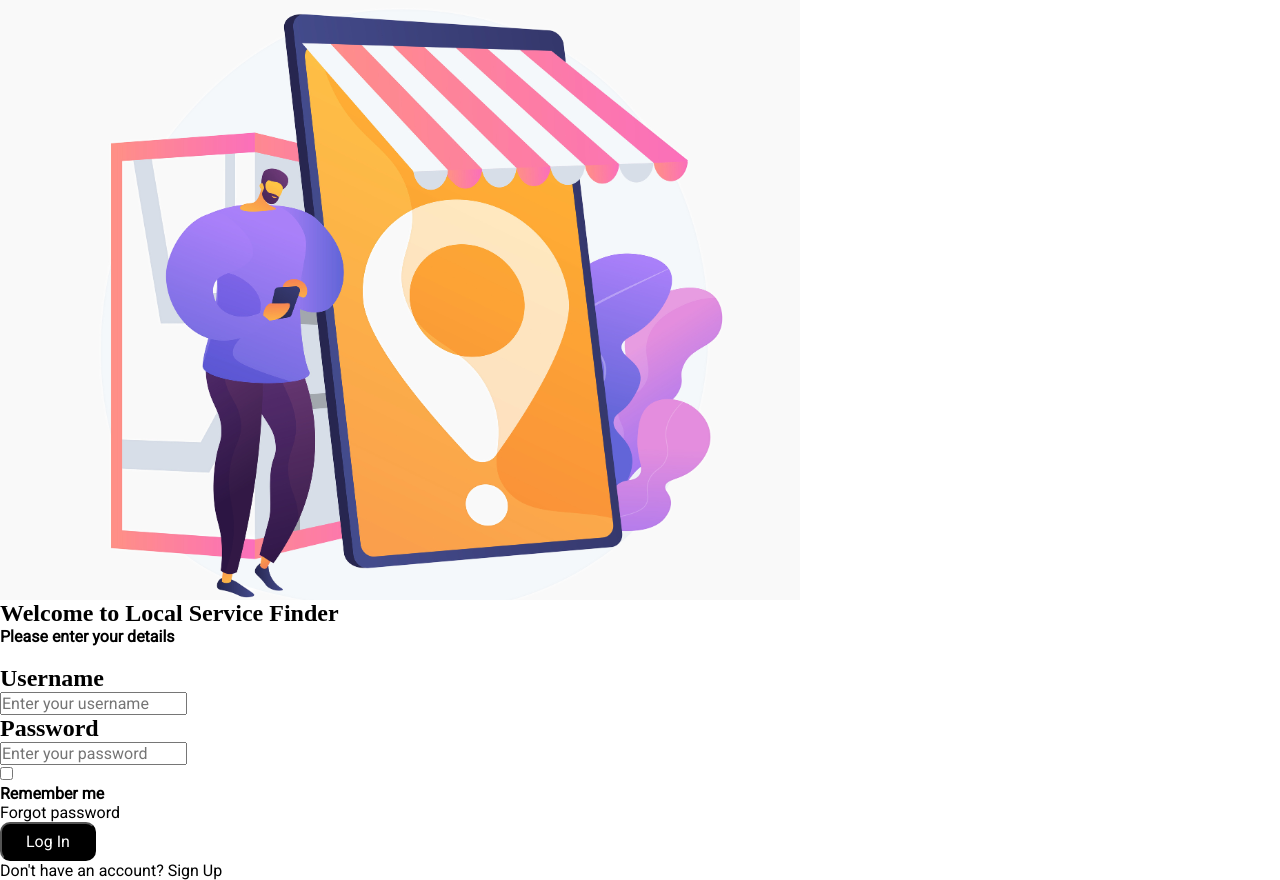
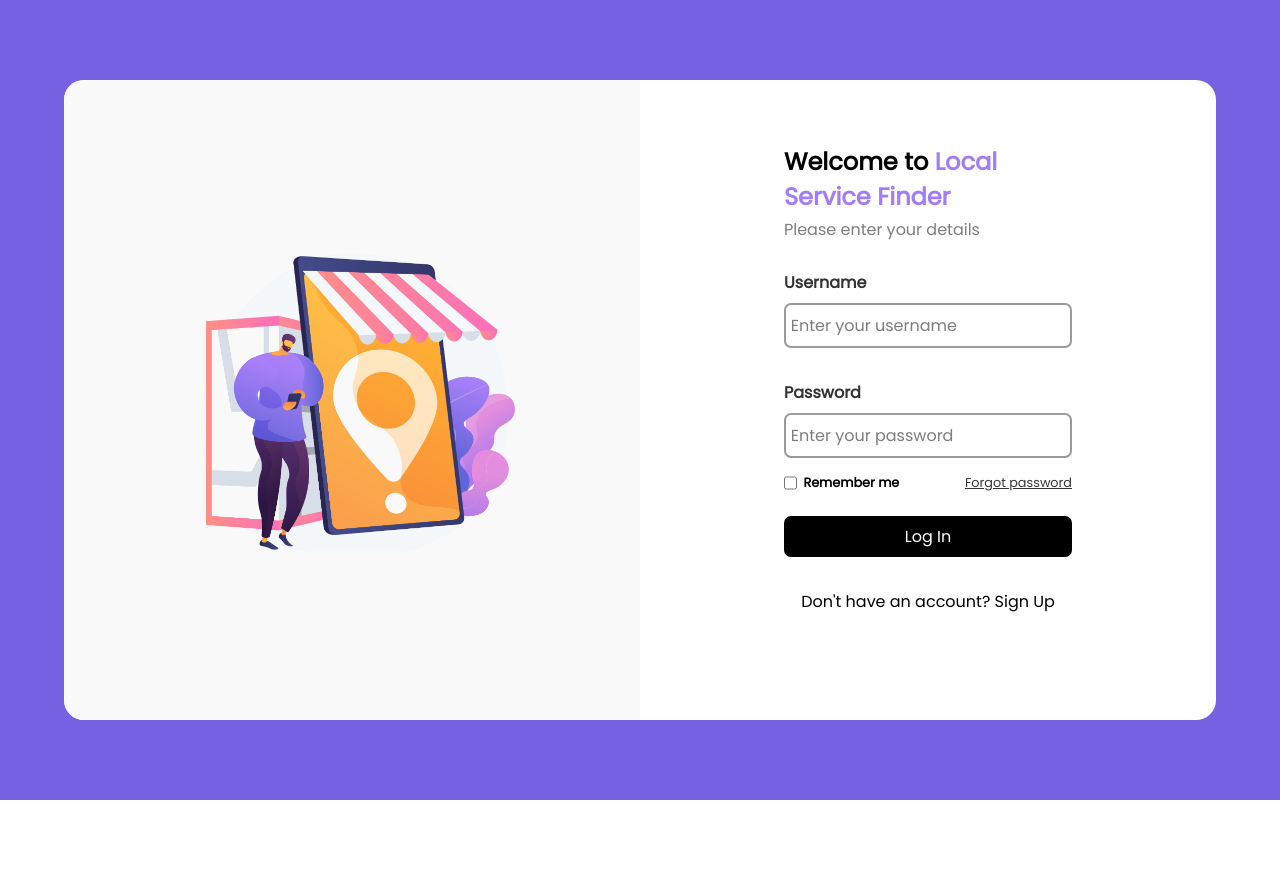
Before and after one commit to SohamChakraborty2/LocalServiceFinder, a React (Vite) app: page /login in a window 1280 px wide. After the commit the page ends 800 px from the top, so only its background shows below. Built offline with nearby package versions, Linux system fonts and the light colour scheme; a web font is replaced by a local one.

Commit message:
Updated styles fo sign_up

```diff
--- a/package.json
+++ b/package.json
@@ -25,6 +25,6 @@
     "eslint-plugin-react": "^7.33.2",
     "eslint-plugin-react-hooks": "^4.6.0",
     "eslint-plugin-react-refresh": "^0.4.4",
-    "vite": "^5.0.0"
+    "vite": "^5.0.10"
   }
 }
--- a/src/components/Sign Up Page/login.jsx
+++ b/src/components/Sign Up Page/login.jsx
@@ -1,7 +1,7 @@
 import React, { useState } from "react";
-// import "../../styles/Sign Up Page/login.css";
+import "../../styles/Sign Up Page/login.css";
 import { Link, useNavigate } from "react-router-dom";
-import finder from '../../assets/finder1.png'
+import finder from "../../assets/finder1.png";
 const Login = () => {
   const [username, setUsername] = useState("");
   const [password, setPassword] = useState("");
@@ -30,7 +30,7 @@ const Login = () => {
   };
 
   return (
-    <div className="background">
+    <div id="background">
       <div className="flex float_card">
         <div className="image">
           <img src={finder} alt="Local Service Finder"></img>
@@ -65,7 +65,7 @@ const Login = () => {
             </label>
             <br />
             <div className="rem_forgot">
-              <label className="flex">
+              <label className="rem_flex">
                 <input className="checkbox_input" type="checkbox" />
                 <h4>Remember me</h4>
               </label>
--- a/src/components/Sign Up Page/provider_signup.jsx
+++ b/src/components/Sign Up Page/provider_signup.jsx
@@ -1,9 +1,9 @@
 // ProviderSignUp.js
 
 import React, { useState } from "react";
-// import "../../styles/Sign Up Page/provider_signup.css";
+import "../../styles/Sign Up Page/provider_signup.css";
 import { Link, useNavigate } from "react-router-dom";
-import finder from '../../assets/finder1.png'
+import finder from "../../assets/finder1.png";
 const ProviderSignUp = () => {
   const [businessName, setBusinessName] = useState("");
   const [services, setServices] = useState([]);
@@ -27,13 +27,13 @@ const ProviderSignUp = () => {
     }
   };
   return (
-    <div className="background">
+    <div id="background">
       <div className="flex float_card">
         <div className="image">
           <img src={finder} alt="Local Service Finder"></img>
         </div>
         <div className="provider_signup">
-          <h2>Additional Information</h2>
+          <h2 className="provider_signup_h2">Additional Information</h2>
           <form className="Provider_signup_form">
             <label className="Buisness_name">
               <h2>Business Name</h2>
--- a/src/components/Sign Up Page/signup.jsx
+++ b/src/components/Sign Up Page/signup.jsx
@@ -1,10 +1,10 @@
 // SignUp.js
 
 import React, { useState } from "react";
-// import "../../styles/Sign Up Page/signup.css";
+import "../../styles/Sign Up Page/signup.css";
 import { Link, useNavigate } from "react-router-dom";
-import finder from '../../assets/finder1.png'
-import arrow from '../../assets/arrow.svg'
+import finder from "../../assets/finder1.png";
+import arrow from "../../assets/arrow.svg";
 const SignUp = () => {
   const [firstName, setFirstName] = useState("");
   const [lastName, setLastName] = useState("");
@@ -45,7 +45,7 @@ const SignUp = () => {
   };
 
   return (
-    <div className="background">
+    <div id="background">
       <div className="flex float_card">
         <div className="image">
           <img src={finder} alt="Local Service Finder"></img>
@@ -63,7 +63,6 @@ const SignUp = () => {
             <div className="first_row">
               <label className="first_name">
                 <h2>First Name</h2>
-
                 <input
                   className="first_name_text_input"
                   type="text"
@@ -74,7 +73,6 @@ const SignUp = () => {
 
               <label className="last_name">
                 <h2>Last Name</h2>
-
                 <input
                   className="last_name_text_input"
                   type="text"
--- /dev/null
+++ b/src/styles/Sign Up Page/login.css
@@ -0,0 +1,171 @@
+/* css reset */
+@import url('https://fonts.googleapis.com/css2?family=Poppins&display=swap');
+
+*,
+*::before,
+*::after {
+    box-sizing: border-box;
+    margin: 0;
+    padding: 0;
+}
+
+img,
+picture,
+svg,
+video {
+    display: block;
+    max-width: 100%;
+}
+
+input,
+textarea,
+button,
+select {
+    font: inherit;
+}
+
+body {
+    min-height: 100vh;
+}
+
+#background {
+    font-family: 'Poppins', sans-serif;
+    background-color: #7762e3;
+    min-height: 100vh;
+    display: flex;
+    align-items: center;
+    justify-content: center;
+}
+
+#background>.float_card {
+    font-family: 'Poppins', sans-serif;
+    width: 90%;
+    height: 80vh;
+    background-color: white;
+    border-radius: 20px;
+}
+
+#background>.flex {
+    display: flex;
+}
+
+#background>.flex>.image {
+    width: 50%;
+    border-radius: 20px 0 0 20px;
+    background-color: #f9f9f9;
+    display: flex;
+    justify-content: center;
+    align-items: center;
+}
+
+#background>.flex>.image>img {
+    width: 70%;
+}
+
+.float_card>.login {
+    width: 50%;
+    font-family: 'Poppins', sans-serif;
+    display: flex;
+    flex-direction: column;
+    padding: 0 9em;
+}
+
+.float_card>.login>.login_h2 {
+    font-family: 'Poppins', sans-serif;
+    font-size: 1.5rem;
+    margin-top: 4rem;
+}
+
+.float_card>.login>.login_h2>span {
+    color: #a37df6;
+    font-family: 'Poppins', sans-serif;
+    font-weight: bolder;
+    cursor: pointer;
+}
+
+.float_card>.login>.login_h4 {
+    color: #7f7d7d;
+    font-weight: 500;
+    padding: .2em 0;
+}
+
+.flex>.login>form>.user_label>.user_h2,
+.flex>.login>form>.pass_label>.pass_h2 {
+    font-family: 'Poppins', sans-serif;
+    font-size: 1rem;
+    margin-bottom: .5em;
+    color: #343333;
+}
+
+.text_input {
+    border-radius: 7px;
+    padding: .5em .3em;
+    width: 100%;
+    border: 2px solid #9b9b9b;
+    margin-bottom: 2em;
+}
+
+.text_input::placeholder {
+    font-size: 1rem;
+    color: #7f7d7d;
+}
+
+.flex>.login>form>.rem_forgot>.rem_flex {
+    display: flex;
+}
+
+.flex>.login>form>.rem_forgot {
+    display: flex;
+    justify-content: space-between;
+    margin: -1em 0 1.5em 0;
+}
+
+.flex>.login>form>.rem_forgot>label>h4 {
+    font-size: .8em;
+    margin-left: .5em;
+    cursor: pointer;
+}
+
+.f_pass {
+    font-size: .8em;
+    font-weight: thin;
+    color: #363636;
+    text-decoration: underline;
+}
+
+.f_pass:hover {
+    color: #9c4c8b;
+    cursor: pointer;
+
+}
+
+.login_btn {
+    border-radius: 7px;
+    padding: .5em .3em;
+    width: 100%;
+    border: none;
+    margin-bottom: 2em;
+    background-color: black;
+    color: white;
+    cursor: pointer;
+
+}
+
+.login_btn:hover {
+    background-color: rgb(173, 172, 172);
+    color: black;
+}
+
+.sign_up {
+    align-self: center;
+}
+
+.link {
+    color: black;
+    text-decoration: none;
+}
+
+.link:hover {
+    text-decoration: underline;
+    color: #9c4c8b;
+}
--- /dev/null
+++ b/src/styles/Sign Up Page/provider_signup.css
@@ -0,0 +1,138 @@
+/* css reset */
+*,
+*::before,
+*::after {
+    box-sizing: border-box;
+    margin: 0;
+    padding: 0;
+}
+
+img,
+picture,
+svg,
+video {
+    display: block;
+    max-width: 100%;
+}
+
+input,
+textarea,
+button,
+select {
+    font: inherit;
+}
+
+body {
+    min-height: 100vh;
+}
+
+#background {
+    background-color: #7762e3;
+    min-height: 100vh;
+    display: flex;
+    align-items: center;
+    justify-content: center;
+}
+
+#background>.float_card {
+    width: 90%;
+    height: 80vh;
+    background-color: white;
+    border-radius: 20px;
+}
+
+#background>.flex {
+    display: flex;
+}
+
+#background>.flex>.image {
+    width: 50%;
+    border-radius: 20px 0 0 20px;
+    background-color: #f9f9f9;
+    display: flex;
+    justify-content: center;
+    align-items: center;
+}
+
+#background>.flex>.image>img {
+    width: 70%;
+}
+
+
+.float_card {
+    width: 90%;
+    height: 80vh;
+    background-color: white;
+    border-radius: 20px;
+}
+
+.provider_signup {
+    width: 50%;
+    display: flex;
+    flex-direction: column;
+    padding: 3em;
+}
+
+.provider_signup>.provider_signup_h2 {
+    font-family: 'Poppins', sans-serif;
+}
+
+.Provider_signup_form {
+    margin-top: 1em;
+}
+
+.Buisness_name>h2,
+.services_tag>h2 {
+    font-family: 'Poppins', sans-serif;
+    font-size: 1rem;
+    margin-bottom: .2em;
+    color: #343333;
+}
+
+.services {
+    padding: .4em;
+    overflow: scroll;
+}
+
+.buisness_input,
+.services_input {
+    border-radius: 7px;
+    padding: .3em .4em;
+    border: 2px solid #9b9b9b;
+    margin-bottom: 1.2em;
+    width: 65%;
+}
+
+.provider_btn {
+    border-radius: 7px;
+    padding: .5em .3em;
+    width: 100%;
+    border: none;
+    margin-bottom: 2em;
+    background-color: black;
+    color: white;
+    cursor: pointer;
+
+}
+
+.provider_btn:hover {
+    background-color: rgb(173, 172, 172);
+    color: black;
+
+}
+
+
+.signup_btn_provider {
+    align-self: center;
+
+}
+
+.signup_btn_provider_log_in {
+    color: black;
+    text-decoration: none;
+}
+
+.signup_btn_provider_log_in:hover {
+    text-decoration: underline;
+    color: #9c4c8b;
+}
--- /dev/null
+++ b/src/styles/Sign Up Page/signup.css
@@ -0,0 +1,180 @@
+/* css reset */
+*,
+*::before,
+*::after {
+    box-sizing: border-box;
+    margin: 0;
+    padding: 0;
+}
+
+img,
+picture,
+svg,
+video {
+    display: block;
+    max-width: 100%;
+}
+
+input,
+textarea,
+button,
+select {
+    font: inherit;
+}
+
+body {
+    min-height: 100vh;
+    font-family: 'Poppins', sans-serif;
+}
+
+
+#background {
+    background-color: #7762e3;
+    min-height: 100vh;
+    display: flex;
+    align-items: center;
+    justify-content: center;
+}
+
+#background>.float_card {
+    width: 90%;
+    height: 80vh;
+    background-color: white;
+    border-radius: 20px;
+}
+
+#background>.flex {
+    display: flex;
+}
+
+#background>.flex>.image {
+    width: 50%;
+    border-radius: 20px 0 0 20px;
+    background-color: #f9f9f9;
+    display: flex;
+    justify-content: center;
+    align-items: center;
+}
+
+#background>.flex>.image>img {
+    width: 70%;
+}
+
+.float_card>.signup {
+    display: flex;
+    flex-direction: column;
+    padding: 4em;
+}
+
+.back {
+    display: flex;
+    gap: 12px;
+}
+
+.go_back_image {
+    width: 6%;
+    align-self: center;
+}
+
+.back>p {
+    font-size: 1.1rem;
+}
+
+.float_card>.signup>.signup_h2 {
+    font-size: 1.5rem;
+    margin-top: .5rem;
+    font-family: 'Poppins', sans-serif;
+}
+
+.signup_h4 {
+    color: #7f7d7d;
+    font-weight: 500;
+    padding: .2em 0;
+    font-family: 'Poppins', sans-serif;
+}
+
+.form_sign_up {
+    margin-top: 1.2em;
+    display: flex;
+    flex-direction: column;
+    font-family: 'Poppins', sans-serif;
+}
+
+
+.form_sign_up>.first_row>.first_name>h2,
+.form_sign_up>.first_row>.last_name>h2,
+.form_sign_up>.second_row>.user_name>h2,
+.form_sign_up>.second_row>.pass_label>h2,
+.form_sign_up>.type_label>h2 {
+    font-family: 'Poppins', sans-serif;
+    font-size: 1rem;
+    color: #343333;
+
+}
+
+.first_row,
+.second_row {
+    font-family: 'Poppins', sans-serif;
+    display: flex;
+    justify-content: space-between;
+    align-items: center;
+    gap: 20px;
+}
+
+.first_name_text_input,
+.last_name_text_input,
+.username_text_input,
+.pass_text_input {
+    border-radius: 7px;
+    padding: .3em .4em;
+    width: 95%;
+    border: 2px solid #9b9b9b;
+    margin-bottom: 1.2em;
+}
+
+.type_label {
+    display: flex;
+    align-items: center;
+    gap: 20px;
+}
+
+.select {
+    border-radius: 7px;
+    padding: .1em .3em;
+    width: 31%;
+    border: 2px solid #9b9b9b;
+    text-align: center;
+
+}
+
+.signup_btn,
+.next_btn {
+    border-radius: 7px;
+    padding: .5em .3em;
+    width: 100%;
+    border: none;
+    margin-bottom: 2em;
+    background-color: black;
+    color: white;
+    cursor: pointer;
+}
+
+.signup_btn:hover,
+.next_btn:hover {
+    background-color: rgb(173, 172, 172);
+    color: black;
+}
+
+.log_in {
+    align-self: center;
+}
+
+.link_signup {
+    color: black;
+    text-decoration: none;
+}
+
+.link_signup:hover {
+    text-decoration: underline;
+    color: #9c4c8b;
+}
```
Also changed, not shown: 1 other file (tests, documents, lock files or other folders).
